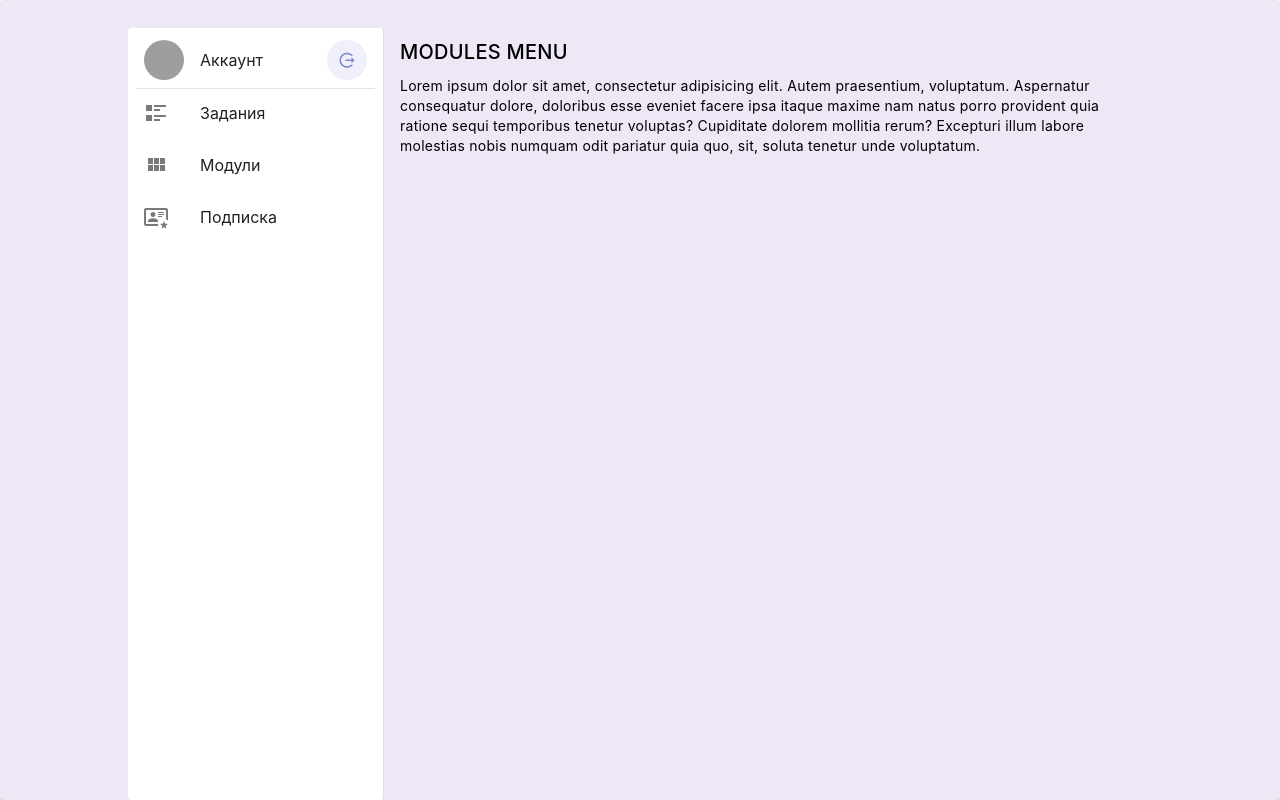
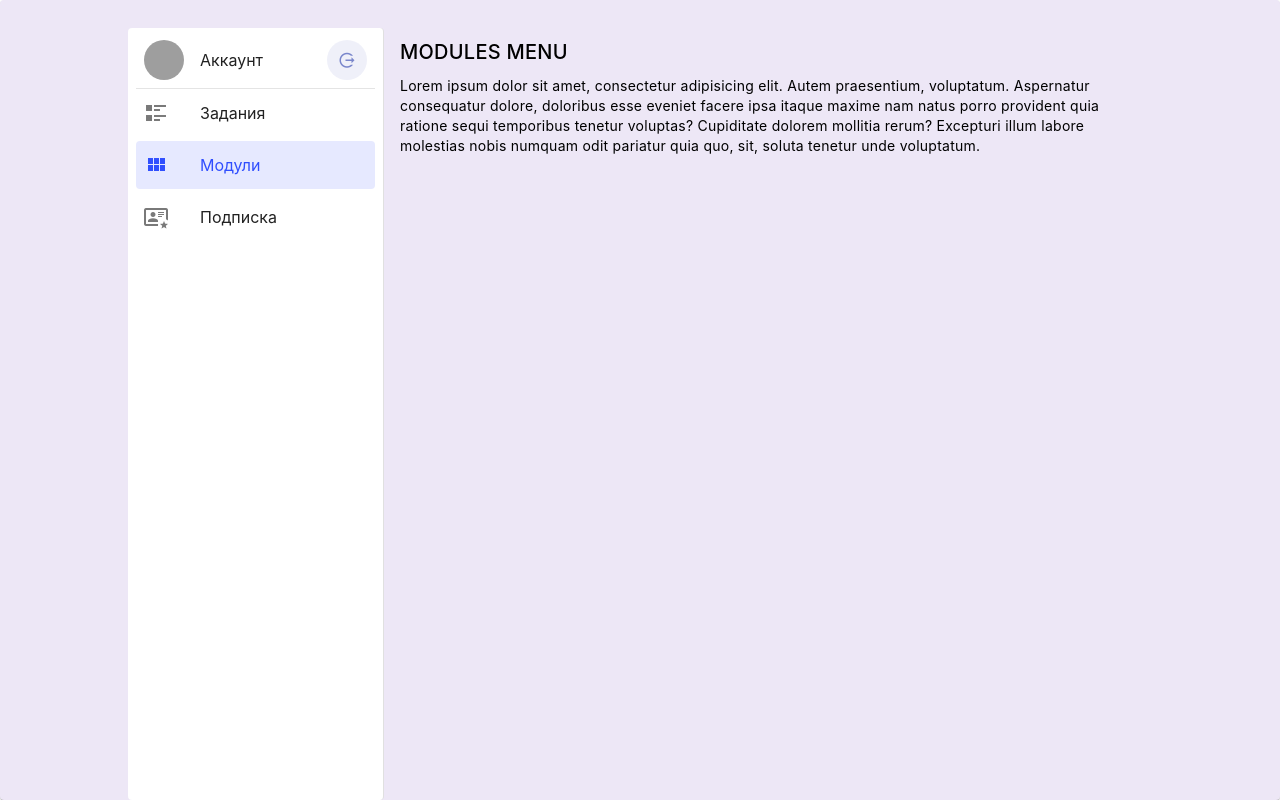
Before and after one commit to AntonKeller/admin-service-panel, a Nuxt app: page /manager-menu/modules in a window 1280 px wide. Built offline with nearby package versions, Linux system fonts and the light colour scheme; grey boxes are pictures that could not be loaded.

Commit message:
change id -> _id fix active tab by route

```diff
--- a/configs/navigateItems.ts
+++ b/configs/navigateItems.ts
@@ -15,6 +15,7 @@ export const navigateItems: Array<TNavItem> = [
     //     }
     // },
     {
+        _id: 1,
         title: 'Задания',
         route: '/manager-menu/assignments',
         prependIcon: 'mdi-format-list-text',
@@ -54,6 +55,7 @@ export const navigateItems: Array<TNavItem> = [
     //     },
     // },
     {
+        _id: 2,
         title: 'Модули',
         route: '/manager-menu/modules',
         prependIcon: 'mdi-view-module',
@@ -67,6 +69,7 @@ export const navigateItems: Array<TNavItem> = [
         },
     },
     {
+        _id: 3,
         title: 'Подписка',
         route: '/manager-menu/subscribe',
         prependIcon: 'mdi-card-account-details-star-outline',
--- a/layouts/navigate.vue
+++ b/layouts/navigate.vue
@@ -17,17 +17,17 @@
               </template>
             </v-list-item>
 
-            <v-divider />
+            <v-divider/>
 
             <v-list-item
                 v-for="item of navItems"
-                :key="item.title"
+                :key="item._id"
                 :to="item.route"
                 :prepend-icon="item.prependIcon"
-                :active="item.active"
+                :active="item._id === activeItem"
                 :color="item.color"
                 :value="item.value"
-                @click="clickItem(item.title)"
+                @click="activeItem = item._id"
             >
               <span>{{ item.title }}</span>
               <template v-slot:append>
@@ -60,20 +60,18 @@ export default {
   name: "navMenu",
 
   data: () => ({
+    activeItem: null,
     navItems: navigateItems,
   }),
 
+  mounted() {
+    this.activeItem = this.whichRouteIsActive() || null;
+    console.log('activeItem:', this.activeItem)
+  },
+
   methods: {
-    clickItem(title) {
-      this.navItems.forEach(e => {
-        if (e.title === title) {
-          e.active = true;
-          console.log(e.title, "включен")
-        } else if (e.title !== title && e.active) {
-          e.active = false;
-          console.log(e.title, "отключен")
-        }
-      });
+    whichRouteIsActive() {
+      return this.navItems?.find(item => this.$route.fullPath.indexOf(item.route) !== -1)?._id;
     }
   }
 
--- a/utils/types/TNavItem.ts
+++ b/utils/types/TNavItem.ts
@@ -5,6 +5,7 @@ interface TNavItemBadge {
 }
 
 export default interface TNavItem {
+    _id: number,
     title: String,
     route: String,
     prependIcon: String,
```
Lines whose indentation alone changed are shown as unchanged.
